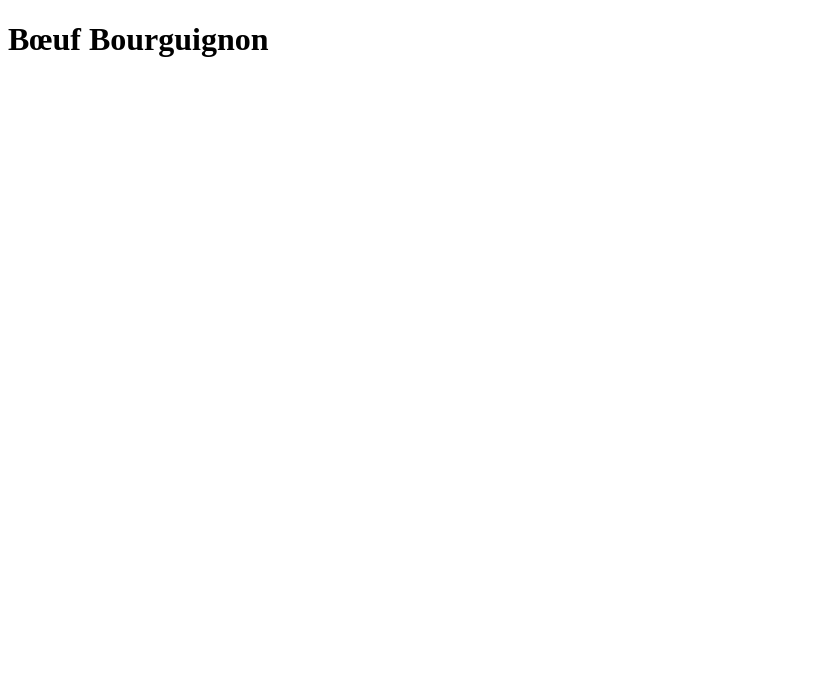
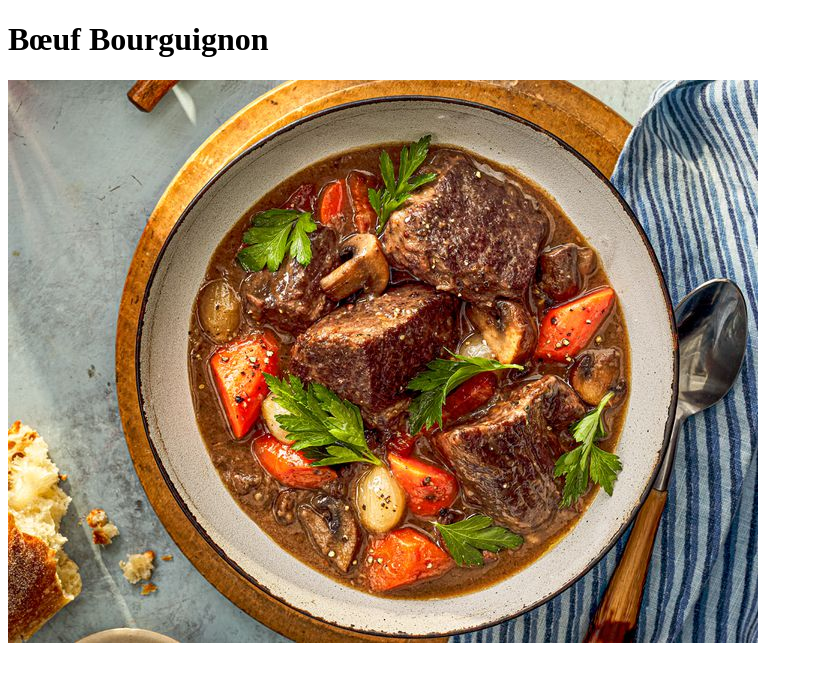
Before and after one commit to LontraSoft/odin-recipes, a plain HTML site: page recipes/bœuf_bourguignon.html in a window 1280 px wide. Shown: the whole page, without its empty margins (0-813 px from the left). Drawn offline with Linux system fonts and the light colour scheme.

Commit message:
Add image to bœuf bourguignon recipe page

```diff
--- a/recipes/bœuf_bourguignon.html
+++ b/recipes/bœuf_bourguignon.html
@@ -7,5 +7,6 @@
 
   <body>
     <h1>Bœuf Bourguignon</h1>
+        <img lang="fr" src="../images/bœuf_bourguignon.jpg" alt="Picture of Bœuf bourguignon">
   </body>
 </html>
```
Also changed, not shown: images/bœuf_bourguignon.jpg (added).
